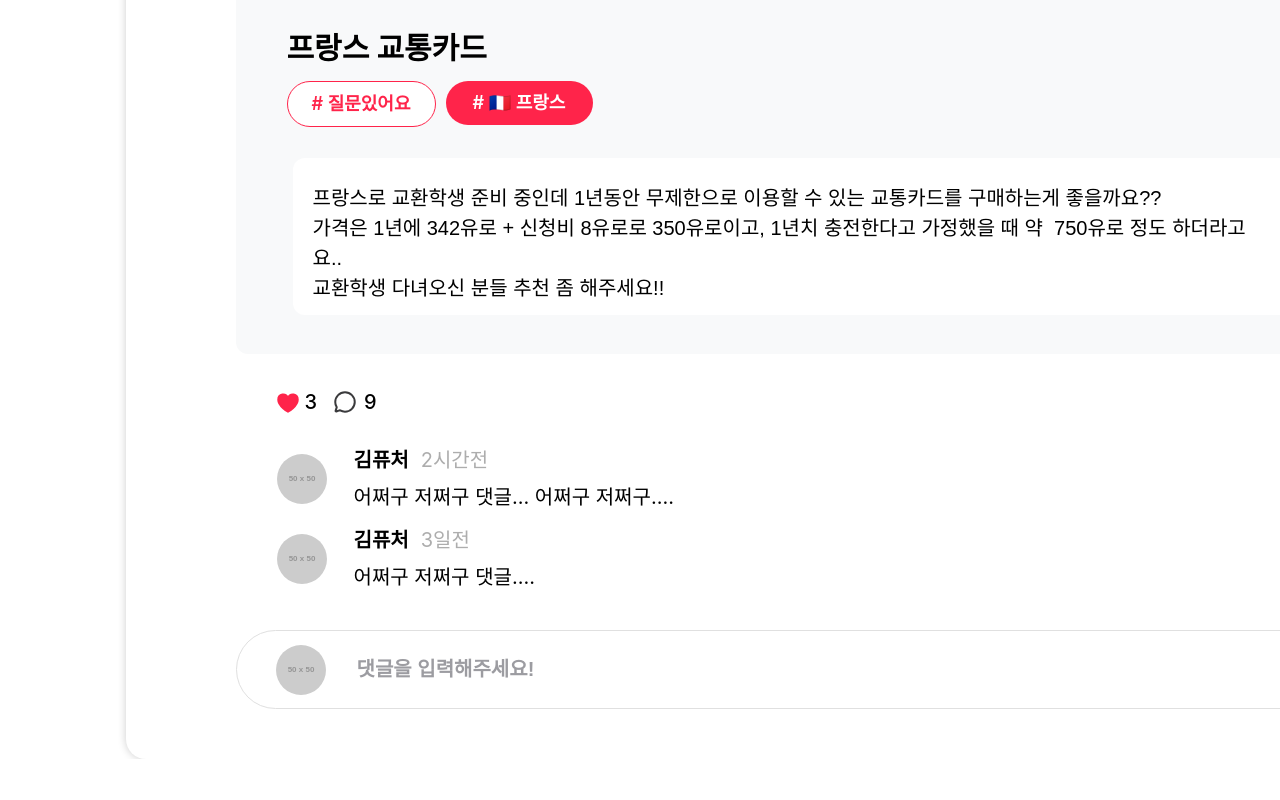
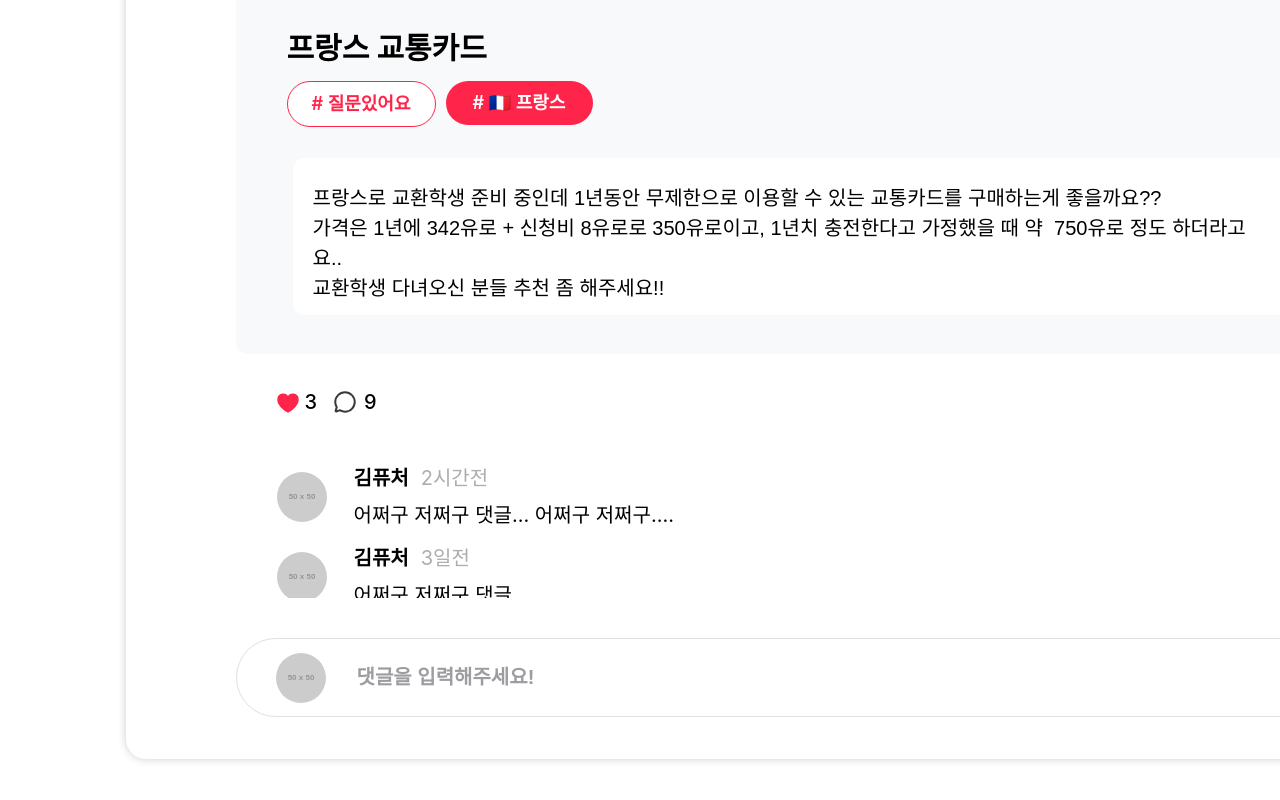
Before and after one commit to to-ex/Frontend, a React (Create React App) app: page /WriteOthers in a window 1280 px wide. Shown: the part 466-1266 px from the top of the page. Before the commit the page ends 1225 px from the top, so only its background shows below. Built offline with nearby package versions, Linux system fonts and the light colour scheme.

Commit message:
Feat: WriteOthers  페이지 컨테이너 하단 여백 추가, 댓글 스크롤 기능 추가

```diff
--- a/src/pages/WriteOthers.jsx
+++ b/src/pages/WriteOthers.jsx
@@ -11,7 +11,6 @@ import Header from "../components/Header";
 
 const Container = styled.div`
   width: 1920px;
-  height: 980px;
   padding-top: 88px;
   display: flex;
   align-items: center;
@@ -33,6 +32,7 @@ const ContentBoxWrapper = styled.div`
   border-radius: 20px;
   padding: 70px 110px;
   box-sizing: border-box;
+  margin-bottom: 90px;
 `;
 
 const Top = styled.div`
@@ -221,6 +221,8 @@ const CommentCount = styled.p`
 const Comments = styled.div`
   margin-top: 18px;
   margin-bottom: 40px;
+  max-height: 150px;
+  overflow-y: auto;
 `;
 
 const CommentBox = styled.div`
```
